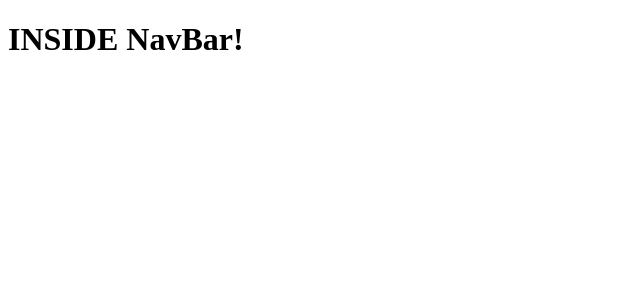
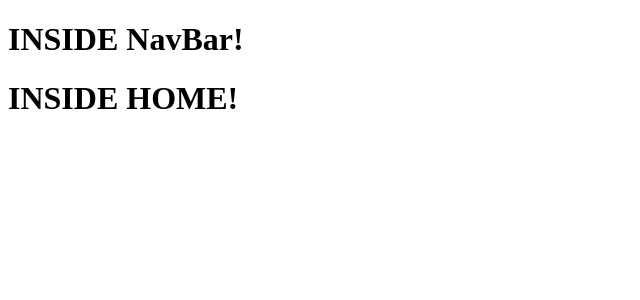
Before and after one commit to DadJokes-Nov/Front-End, a React (Create React App) app: page / in a window 1280 px wide. Shown: the top 300 px of the page, without its empty margins (0-640 px from the left). Built offline with nearby package versions, Linux system fonts and the light colour scheme.

Commit message:
fix typo on component

```diff
--- a/src/App.js
+++ b/src/App.js
@@ -21,7 +21,7 @@ function App() {
         <Route path='/joke' component={Joke} />
         <Route path='/login' component={Login} />
         <Route path='/register' component={Register} />
-        <Route componen={Home} />
+        <Route component={Home} />
       </Switch>
     </>
   );
```
